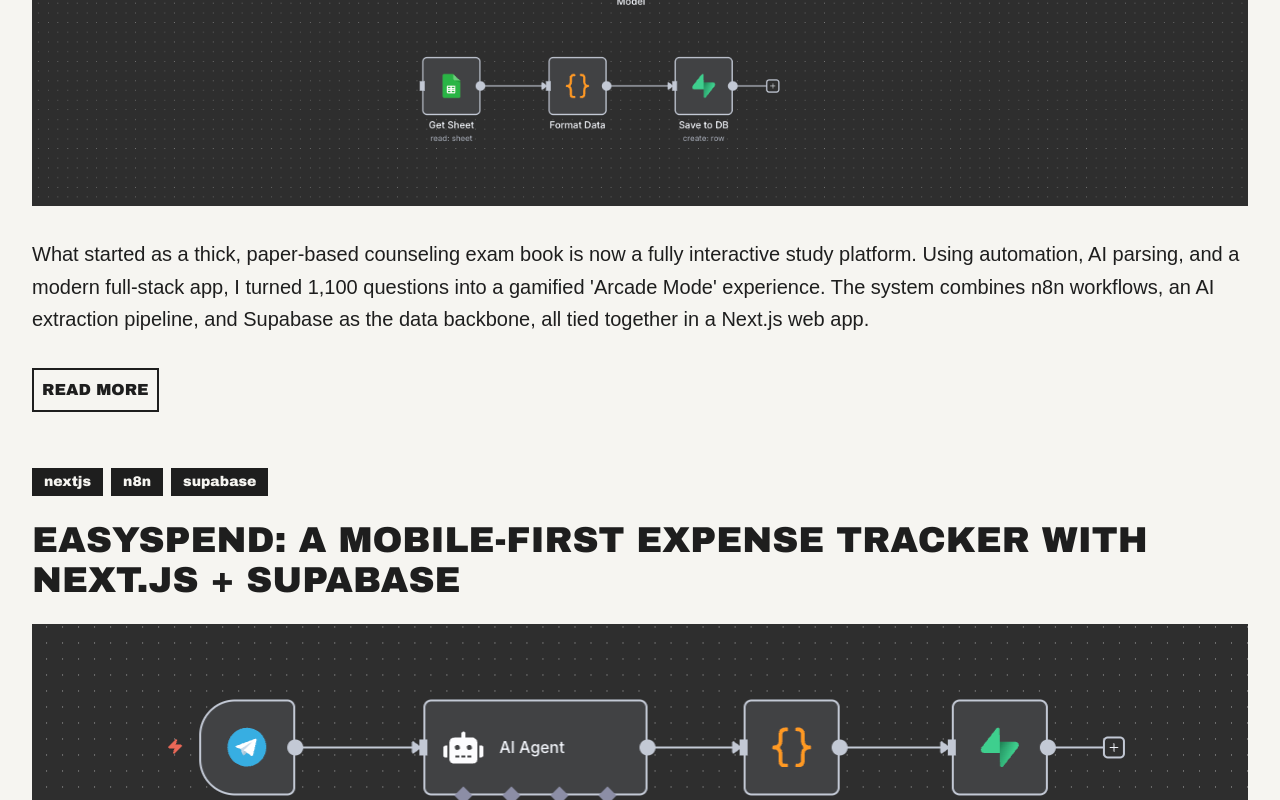
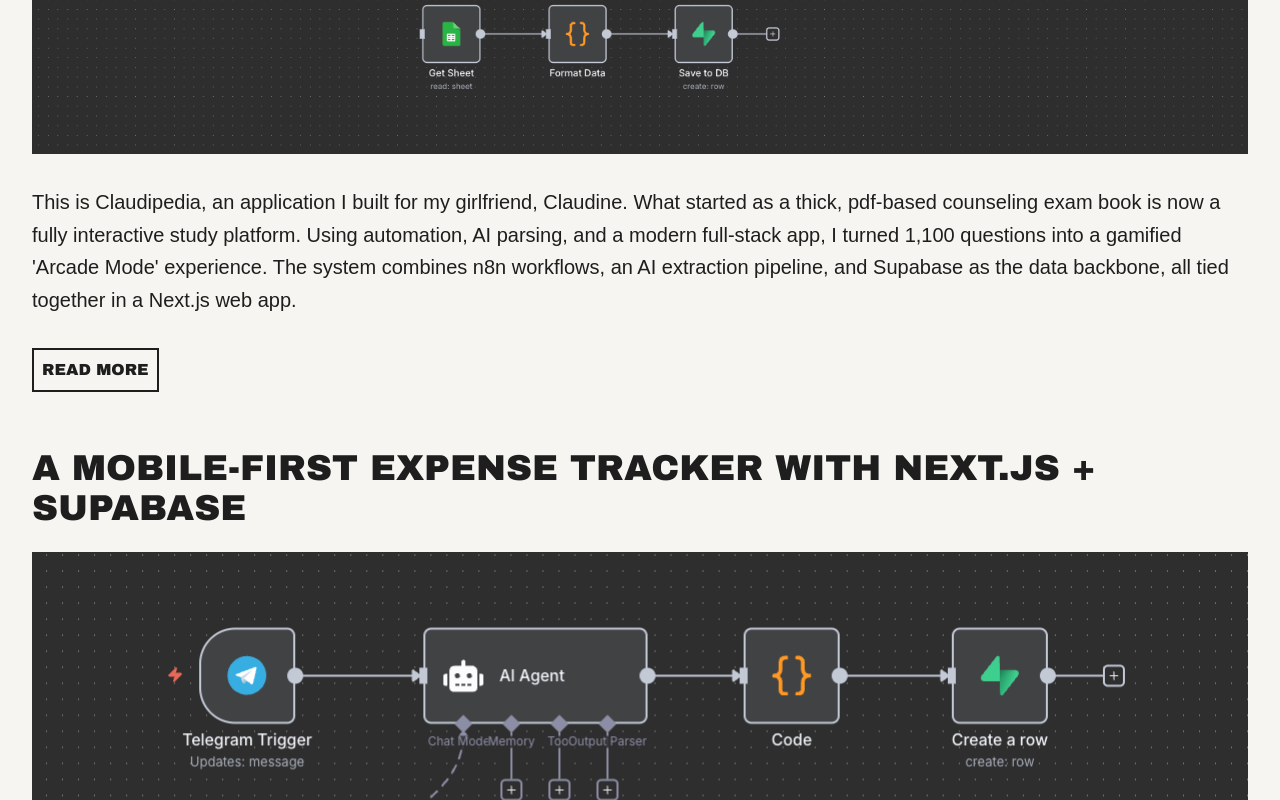
Before and after one commit to erwinjamescodes/portfolio-2025, a Next.js app: page / in a window 1280 px wide. Shown: the part 2339-3139 px from the top of the page. Built offline with nearby package versions, Linux system fonts and the light colour scheme.

Commit message:
modified projects css

```diff
--- a/app/components/ProjectOverview.tsx
+++ b/app/components/ProjectOverview.tsx
@@ -17,7 +17,7 @@
       <div className="max-w-7xl mx-auto">
         {/* Project Header */}
         <div className="mb-4">
-          <div className="flex flex-wrap gap-2 mb-4 sm:mb-6">
+          {/* <div className="flex flex-wrap gap-2 mb-4 sm:mb-6">
             {project.tags.map((tag, tagIndex) => (
               <span
                 key={tagIndex}
@@ -26,7 +26,12 @@
                 {tag}
               </span>
             ))}
-          </div>
+          </div> */}
+          {/* <div className="flex flex-wrap gap-2 mb-4 sm:mb-6">
+            <div className="px-2 sm:px-3 py-1 text-light text-lg sm:text- bg-primary font-archivo-black lowercase">
+              {project.slug}
+            </div>
+          </div> */}
           <h1 className="text-primary text-xl sm:text-3xl md:text-4xl font-archivo-black mb-4 sm:mb-6 uppercase">
             {project.title}
           </h1>
--- a/app/lib/projects.ts
+++ b/app/lib/projects.ts
@@ -29,9 +29,9 @@
     image: "/assets/claudipedia-1.png",
     content: {
       overview:
-        "What started as a thick, paper-based counseling exam book is now a fully interactive study platform. Using automation, AI parsing, and a modern full-stack app, I turned 1,100 questions into a gamified 'Arcade Mode' experience. The system combines n8n workflows, an AI extraction pipeline, and Supabase as the data backbone, all tied together in a Next.js web app.",
+        "This is Claudipedia, an application I built for my girlfriend, Claudine. What started as a thick, pdf-based counseling exam book is now a fully interactive study platform. Using automation, AI parsing, and a modern full-stack app, I turned 1,100 questions into a gamified 'Arcade Mode' experience. The system combines n8n workflows, an AI extraction pipeline, and Supabase as the data backbone, all tied together in a Next.js web app.",
       problem:
-        "Preparing for board exams with a physical book has obvious limits: static content that can't be randomized or tracked, slow practice due to flipping pages, and zero analytics to measure progress. The challenge was clear—digitize the book, structure the content, and design a review tool that motivates consistent practice.",
+        "Preparing for board exams with a static book has obvious limits: static content that can't be randomized or tracked, slow practice due to flipping pages, and zero analytics to measure progress. The challenge was clear—digitize the book, structure the content, and design a review tool that motivates consistent practice.",
       solution:
         "I designed and built an automated ingestion pipeline and a gamified frontend app. First, I used n8n to orchestrate the extraction of 1,100+ questions, passing them through AI parsing and validation before storing them in Supabase as clean, queryable records. The pipeline was built to be re-runnable so updates or new question sets can be added easily. On top of this, I created a Next.js + Supabase web app featuring multiple study modes (randomized practice, chapter-specific review, progress tracking). The highlight was a fast-paced 'Arcade Mode' interface that transformed studying into something engaging and motivating. With Supabase Auth, users get real-time data, secure sessions, and a responsive UI that works across devices.",
       results: [
@@ -45,7 +45,7 @@
   },
   {
     id: 2,
-    title: "EasySpend: A Mobile-First Expense Tracker with Next.js + Supabase",
+    title: "A Mobile-First Expense Tracker with Next.js + Supabase",
     slug: "easyspend",
     description:
       "A fast, mobile-optimized PWA for logging expenses with secure auth, offline support, analytics—and automated receipt ingestion via Telegram using n8n + AI.",
```
